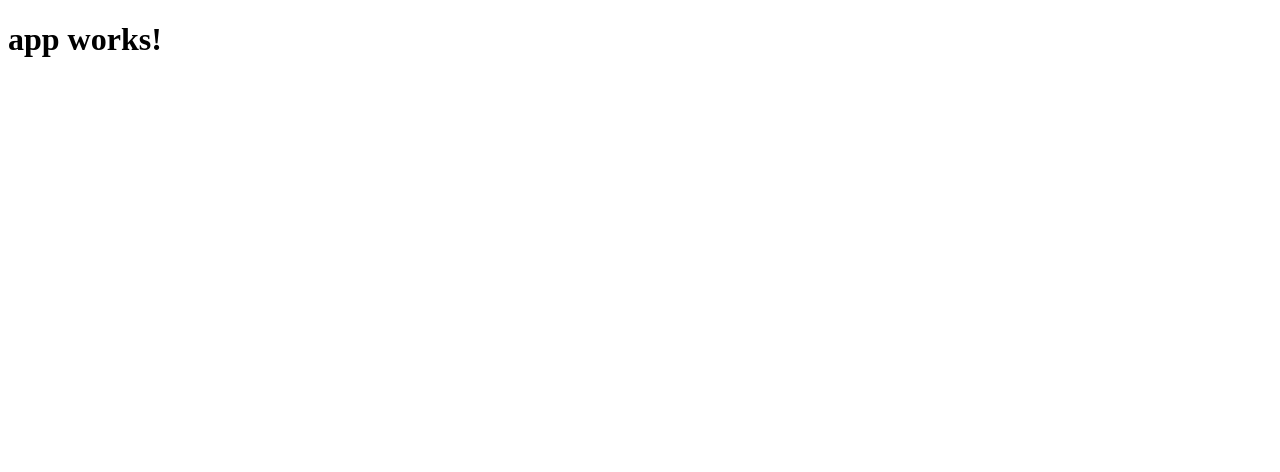
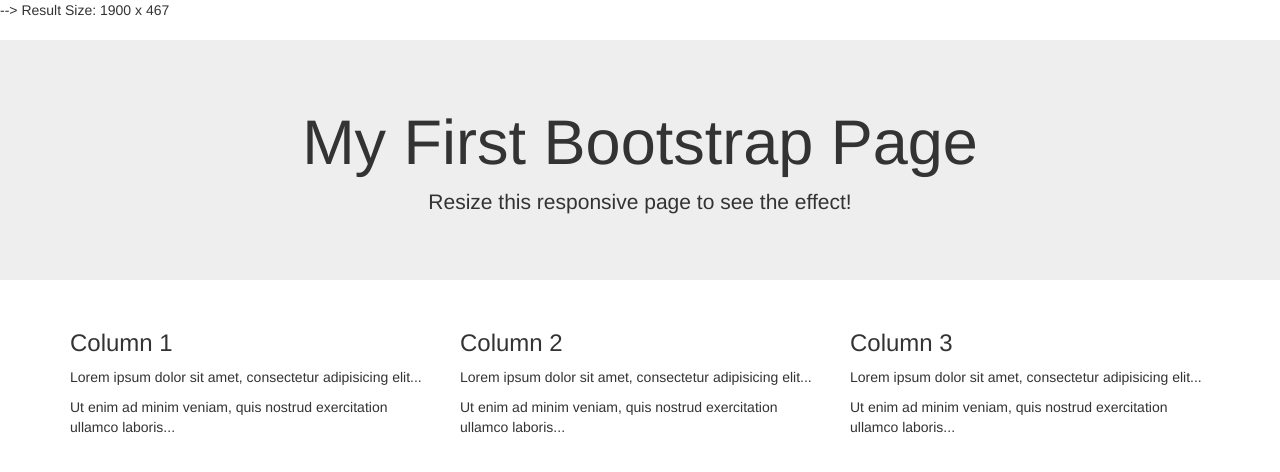
Before and after one commit to LennyDennis/assessment, an Angular app: page / in a window 1280 px wide. Shown: the top 472 px of the page. Built offline with nearby package versions, Linux system fonts and the light colour scheme.

Commit message:
Add bootstrap

```diff
--- a/src/app/app.component.html
+++ b/src/app/app.component.html
@@ -1,3 +1,82 @@
-<h1>
-  {{title}}
-</h1>
+
+Result Size: 1900 x 467
+
+<!DOCTYPE html>
+
+<html lang="en">
+
+<head>
+
+  <title>Bootstrap Example</title>
+
+  <meta charset="utf-8">
+
+  <meta name="viewport" content="width=device-width, initial-scale=1">
+<!--
+  <link rel="stylesheet" href="https://maxcdn.bootstrapcdn.com/bootstrap/3.4.1/css/bootstrap.min.css">
+
+  <script src="https://ajax.googleapis.com/ajax/libs/jquery/3.6.0/jquery.min.js"></script>
+
+  <script src="https://maxcdn.bootstrapcdn.com/bootstrap/3.4.1/js/bootstrap.min.js"></script> -->
+
+</head>
+
+<body>
+
+​
+
+<div class="jumbotron text-center">
+
+  <h1>My First Bootstrap Page</h1>
+
+  <p>Resize this responsive page to see the effect!</p>
+
+</div>
+
+
+
+<div class="container">
+
+  <div class="row">
+
+    <div class="col-sm-4">
+
+      <h3>Column 1</h3>
+
+      <p>Lorem ipsum dolor sit amet, consectetur adipisicing elit...</p>
+
+      <p>Ut enim ad minim veniam, quis nostrud exercitation ullamco laboris...</p>
+
+    </div>
+
+    <div class="col-sm-4">
+
+      <h3>Column 2</h3>
+
+      <p>Lorem ipsum dolor sit amet, consectetur adipisicing elit...</p>
+
+      <p>Ut enim ad minim veniam, quis nostrud exercitation ullamco laboris...</p>
+
+    </div>
+
+    <div class="col-sm-4">
+
+      <h3>Column 3</h3>
+
+      <p>Lorem ipsum dolor sit amet, consectetur adipisicing elit...</p>
+
+      <p>Ut enim ad minim veniam, quis nostrud exercitation ullamco laboris...</p>
+
+    </div>
+
+  </div>
+
+</div>
+
+​
+
+</body>
+
+</html>
+
+​
--- a/src/app/app.module.ts
+++ b/src/app/app.module.ts
@@ -4,10 +4,12 @@
 import { HttpModule } from '@angular/http';
 
 import { AppComponent } from './app.component';
+import { QuizesComponent } from './quizes/quizes.component';
 
 @NgModule({
   declarations: [
-    AppComponent
+    AppComponent,
+    QuizesComponent
   ],
   imports: [
     BrowserModule,
--- /dev/null
+++ b/src/app/quizes/quizes.component.html
@@ -0,0 +1,3 @@
+<p>
+  quizes works!
+</p>
--- /dev/null
+++ b/src/app/quizes/quizes.component.ts
@@ -0,0 +1,15 @@
+import { Component, OnInit } from '@angular/core';
+
+@Component({
+  selector: 'app-quizes',
+  templateUrl: './quizes.component.html',
+  styleUrls: ['./quizes.component.css']
+})
+export class QuizesComponent implements OnInit {
+
+  constructor() { }
+
+  ngOnInit() {
+  }
+
+}
--- a/src/index.html
+++ b/src/index.html
@@ -7,6 +7,9 @@
 
   <meta name="viewport" content="width=device-width, initial-scale=1">
   <link rel="icon" type="image/x-icon" href="favicon.ico">
+  <link rel="stylesheet" href="https://maxcdn.bootstrapcdn.com/bootstrap/3.4.1/css/bootstrap.min.css">
+  <script src="https://ajax.googleapis.com/ajax/libs/jquery/3.6.0/jquery.min.js"></script>
+  <script src="https://maxcdn.bootstrapcdn.com/bootstrap/3.4.1/js/bootstrap.min.js"></script> -->
 </head>
 <body>
   <app-root>Loading...</app-root>
```
Also changed, not shown: package.json (+5 -5 lines), .angular-cli.json, src/app/quizes/quizes.component.css (added), 2 other files (tests, documents, lock files or other folders).
